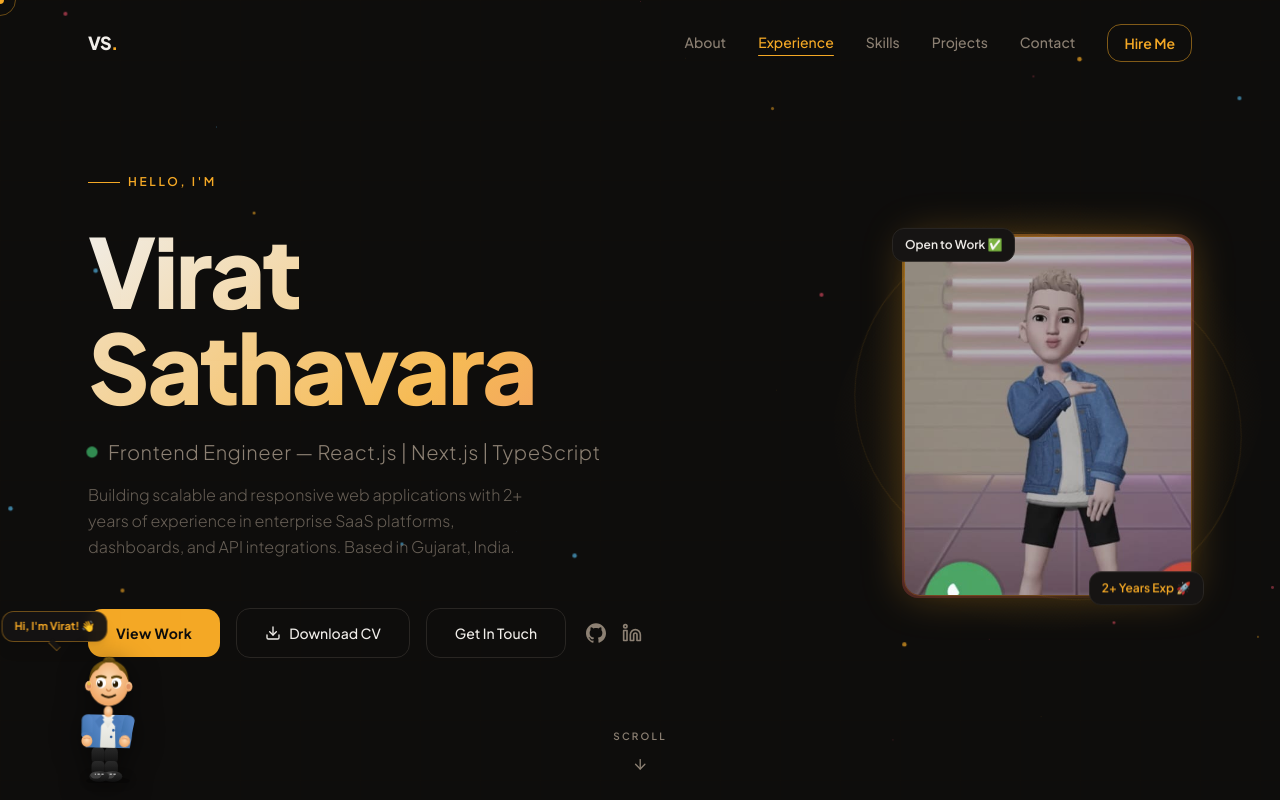
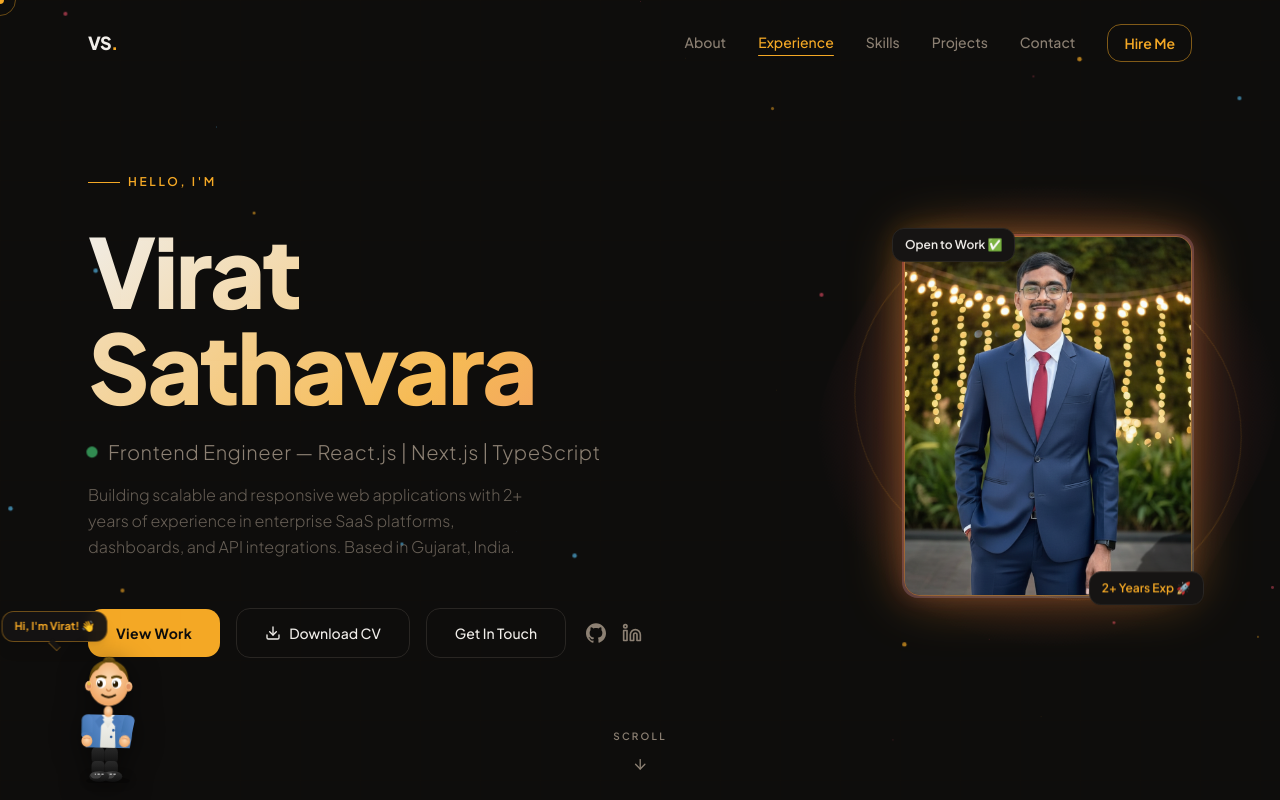
Before and after one commit to ViratSathavara/virat-portfolio, a Next.js app: page / in a window 1280 px wide. Shown: the top 800 px of the page. Built offline with nearby package versions, Linux system fonts and the light colour scheme.

Commit message:
image added.

```diff
--- a/src/components/Hero.tsx
+++ b/src/components/Hero.tsx
@@ -209,53 +209,82 @@
           className="flex justify-center md:justify-end"
         >
           <div className="relative">
+            {/* Rotating ambient glow blob */}
             <motion.div
-              className="absolute inset-[-40px] rounded-full"
+              className="absolute inset-[-50px] rounded-full"
               style={{
                 background:
-                  "radial-gradient(circle, hsl(38 90% 55% / 0.12) 0%, transparent 70%)",
+                  "radial-gradient(circle, hsl(38 90% 55% / 0.18) 0%, hsl(350 75% 60% / 0.08) 50%, transparent 70%)",
               }}
-              animate={{ scale: [1, 1.1, 1], rotate: [0, 180, 360] }}
+              animate={{ scale: [1, 1.12, 1], rotate: [0, 180, 360] }}
               transition={{ duration: 12, repeat: Infinity, ease: "linear" }}
             />
 
+            {/* Spinning orbit ring with dots */}
             <motion.div
-              className="absolute inset-[-20px] rounded-full border border-primary/10"
+              className="absolute inset-[-20px] rounded-full border border-primary/15"
               animate={{ rotate: [0, 360] }}
               transition={{ duration: 20, repeat: Infinity, ease: "linear" }}
             >
               {[0, 90, 180, 270].map((deg, i) => (
                 <motion.div
                   key={i}
-                  className="absolute w-2 h-2 rounded-full bg-primary/40"
+                  className="absolute w-2 h-2 rounded-full"
                   style={{
                     top: "50%",
                     left: "50%",
                     transform: `rotate(${deg}deg) translateX(50px) translate(-50%, -50%)`,
+                    background:
+                      i % 2 === 0
+                        ? "hsl(38 90% 55% / 0.7)"
+                        : "hsl(350 75% 60% / 0.6)",
+                    boxShadow:
+                      i % 2 === 0
+                        ? "0 0 6px hsl(38 90% 55% / 0.8)"
+                        : "0 0 6px hsl(350 75% 60% / 0.7)",
                   }}
-                  animate={{ scale: [1, 1.5, 1] }}
+                  animate={{ scale: [1, 1.6, 1] }}
                   transition={{ duration: 2, repeat: Infinity, delay: i * 0.5 }}
                 />
               ))}
             </motion.div>
 
+            {/* Animated gradient border */}
             <motion.div
               className="absolute inset-[-2px] rounded-2xl"
               style={{
                 background:
-                  "linear-gradient(135deg, hsl(38 90% 55% / 0.5), hsl(350 75% 60% / 0.3), transparent)",
+                  "linear-gradient(135deg, hsl(38 90% 55% / 0.7), hsl(350 75% 60% / 0.5), hsl(200 70% 60% / 0.3), hsl(38 90% 55% / 0.6))",
+                backgroundSize: "300% 300%",
               }}
-              animate={{ opacity: [0.6, 1, 0.6] }}
-              transition={{ duration: 3, repeat: Infinity }}
+              animate={{
+                opacity: [0.7, 1, 0.7],
+                backgroundPosition: ["0% 50%", "100% 50%", "0% 50%"],
+              }}
+              transition={{ duration: 4, repeat: Infinity, ease: "easeInOut" }}
             />
+
+            {/* Outer ambient glow */}
+            <motion.div
+              className="absolute inset-[-12px] rounded-2xl"
+              style={{
+                background:
+                  "linear-gradient(135deg, hsl(38 90% 55% / 0.15), hsl(350 75% 60% / 0.08), transparent)",
+                filter: "blur(12px)",
+              }}
+              animate={{ opacity: [0.5, 0.9, 0.5] }}
+              transition={{ duration: 3, repeat: Infinity, ease: "easeInOut" }}
+            />
+
             <Image
-              src="/avatar.png"
+              src="/me/me.png"
               alt="Virat Sathavara — Frontend Engineer"
               width={288}
               height={360}
-              className="relative w-60 h-[300px] md:w-72 md:h-[360px] object-cover object-top rounded-2xl border border-primary/20"
+              className="relative w-60 h-[300px] md:w-72 md:h-[360px] object-cover object-top rounded-2xl border border-primary/30"
               style={{
-                filter: "drop-shadow(0 0 20px hsl(38 90% 55% / 0.3))",
+                filter:
+                  "drop-shadow(0 0 28px hsl(38 90% 55% / 0.4)) drop-shadow(0 0 8px hsl(350 75% 60% / 0.2))",
               }}
               priority
             />
```
Also changed, not shown: public/me/me.png (added).
